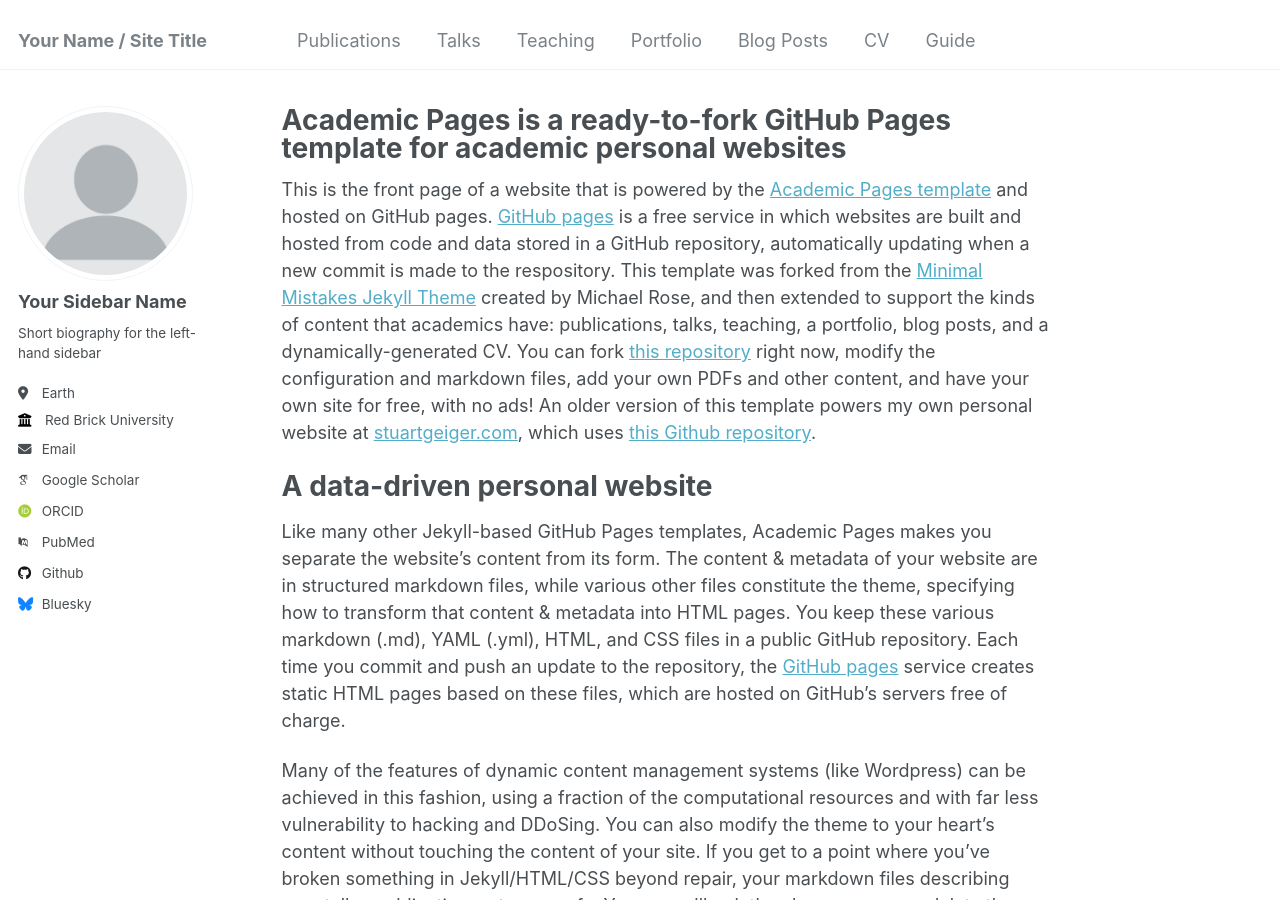
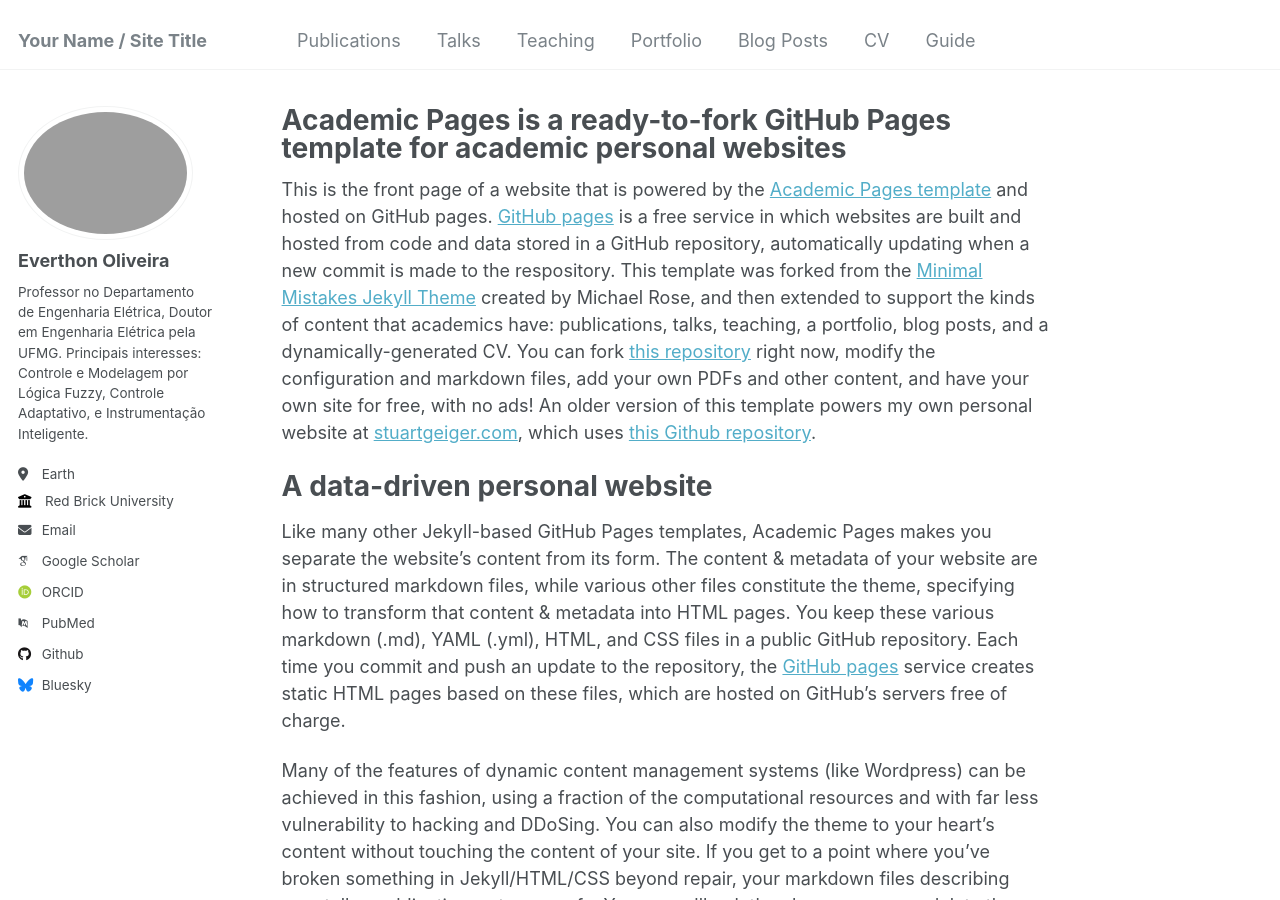
Before and after one commit to EverthonSO/everthonso.github.io, a Jekyll site: the page built from _pages/about.md, in a window 1280 px wide and 900 px high. Built offline with Jekyll 4.4.1, drawn with Linux system fonts in a browser that asks for light colours; some web fonts are replaced.

Commit message:
Update _config.yml

```diff
--- a/_config.yml
+++ b/_config.yml
@@ -21,10 +21,10 @@ repository               : "academicpages/academicpages.github.io"
 #               Additional customization can be done by editing /_includes/author-profile.html
 author:
   # Biographic information
-  avatar           : "profile.png"
-  name             : "Your Sidebar Name"
-  pronouns         : # example: "she/her"
-  bio              : "Short biography for the left-hand sidebar"
+  avatar           : "perfil03.png"
+  name             : "Everthon Oliveira"
+  pronouns         : # example: "he/him"
+  bio              : "Professor no Departamento de Engenharia Elétrica, Doutor em Engenharia Elétrica pela UFMG. Principais interesses: Controle e Modelagem por Lógica Fuzzy, Controle Adaptativo, e Instrumentação Inteligente."
   location         : "Earth"
   employer         : "Red Brick University"
   uri              : # URL
```
